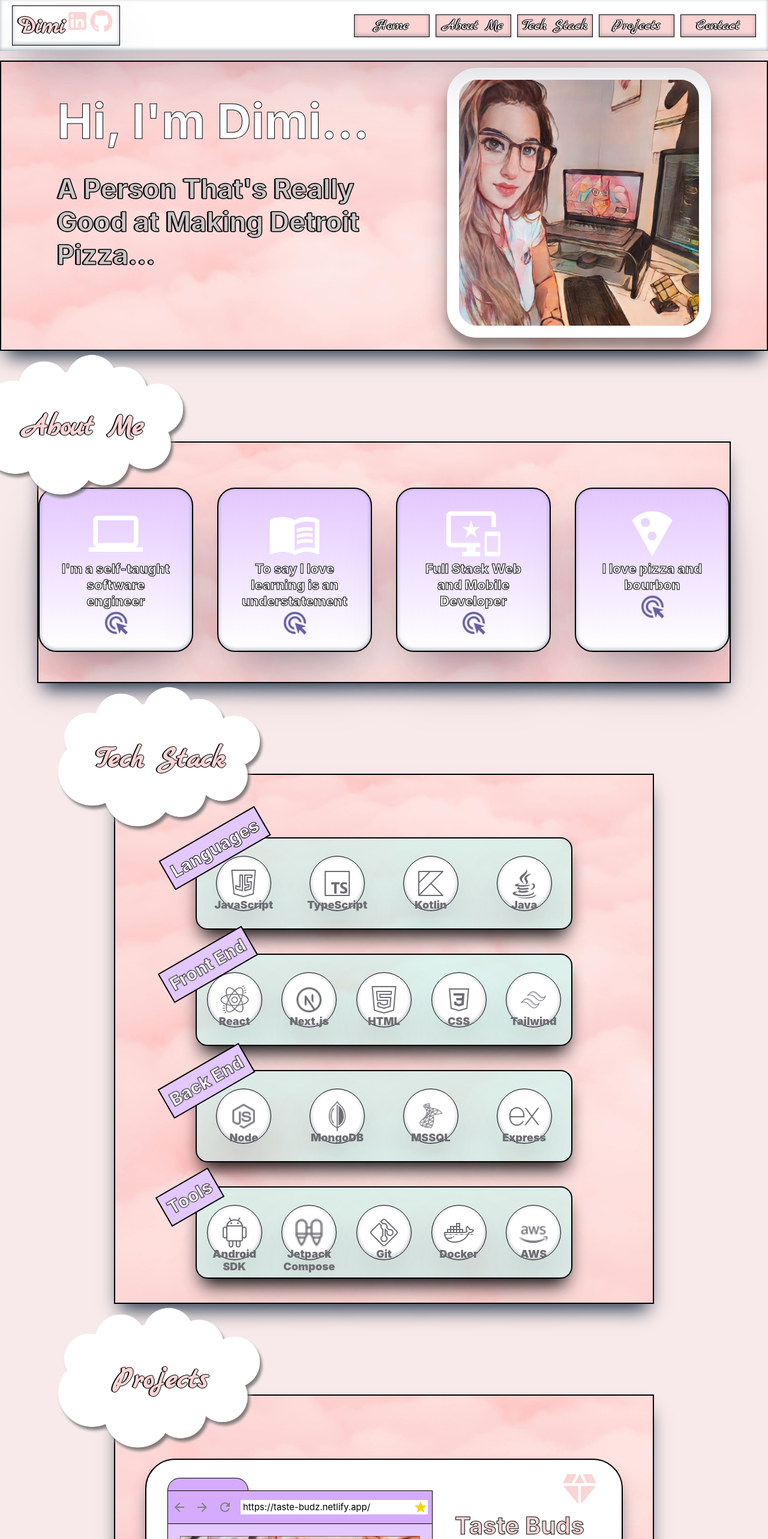
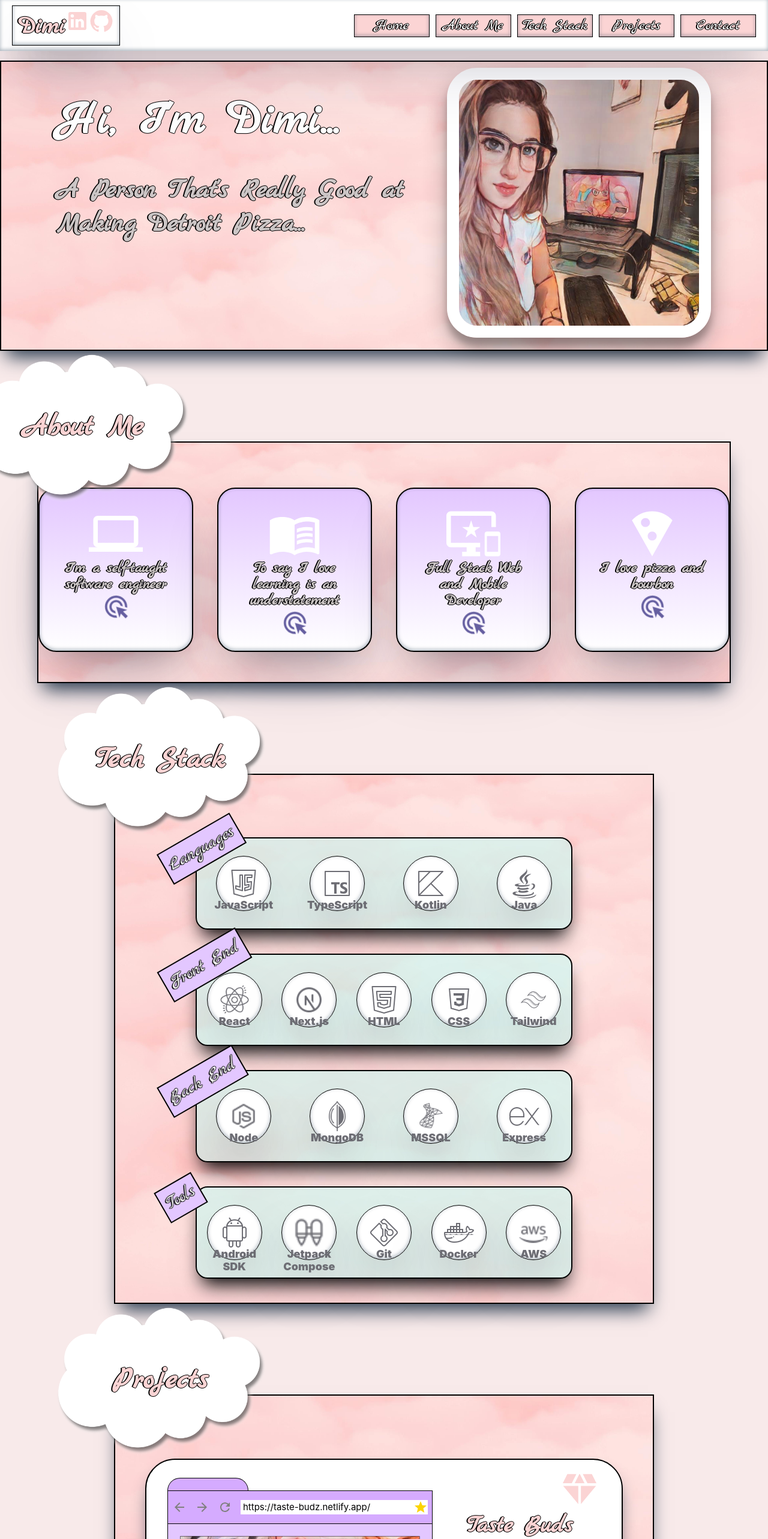
Before and after one commit to dimiprousalis/MyPortfolio, a React (Create React App) app: page / in a window 1280 px wide. Shown: the top 2566 px of the page at 60% size. Built offline with nearby package versions, Linux system fonts and the light colour scheme.

Commit message:
fix font

```diff
--- a/src/components/About/about.scss
+++ b/src/components/About/about.scss
@@ -79,11 +79,12 @@
     }
 
     h2 {
-        font-size: 22px;
-        color: white;
+        font-size: 25px;
+        color: rgb(204, 198, 198);
         margin: 0;
-        -webkit-text-stroke: 1px black;
-        font-weight: 800;
+        font-family: 'Marck Script', cursive;
+        text-shadow: -2px 0 black, 0 1px black, 1px 0 black, 0 -1px black;
+        // font-weight: 800;
     }
 
     p {
--- a/src/components/Home/home.scss
+++ b/src/components/Home/home.scss
@@ -36,7 +36,8 @@
         width: 600px;
         height: 450px;
         font-weight: 800;
-        -webkit-text-stroke: 1px black;
+        font-family: 'Marck Script', cursive;
+        text-shadow: -2px 0 black, 0 1px black, 1px 0 black, 0 -1px black;
 
         @include tablet {
             width: 450px;
--- a/src/components/Projects/projects.scss
+++ b/src/components/Projects/projects.scss
@@ -220,8 +220,8 @@
         font-size: 40px;
         font-weight: bold;
         color: $darkPink;
-        -webkit-text-stroke: 1px black;
-        // text-shadow: (-2px -2px 0px rgba(5, 0, 0, 1), 1px 1px 0 rgba(5, 0, 0, 1), -2px 0px 0 rgba(5, 0, 0, 1));
+        font-family: 'Marck Script', cursive;
+        text-shadow: -2px 0 black, 0 1px black, 1px 0 black, 0 -1px black;
 
         @include mobile {
             font-size: 38px;
--- a/src/components/TechStack/techstack.scss
+++ b/src/components/TechStack/techstack.scss
@@ -27,10 +27,9 @@
 
     .diag-title {
         color: white;
-        font-weight: 800;
         font-size: 30px;
-        // text-shadow: -2px 0 black, 0 1px black, 1px 0 black, 0 -1px black;
-        -webkit-text-stroke: 1px black;
+        font-family: 'Marck Script', cursive;
+        text-shadow: -2px 0 black, 0 1px black, 1px 0 black, 0 -1px black;
         transform: rotate(-30deg);
         position: absolute;
         margin-left: -60px;
@@ -40,7 +39,7 @@
         border: 2px solid black;
 
         @include mobile {
-            font-size: 20px;
+            font-size: 22px;
             margin-left: -30px;
         }
     }
```
